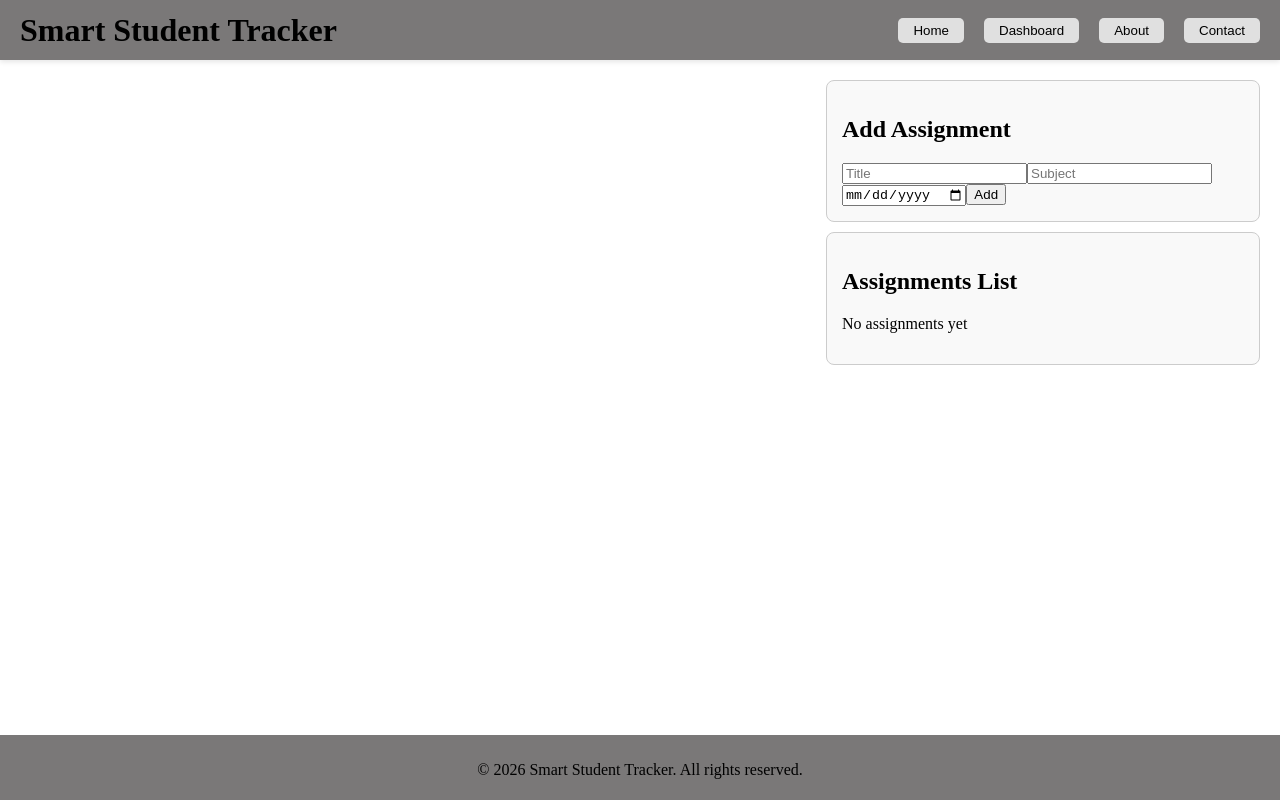
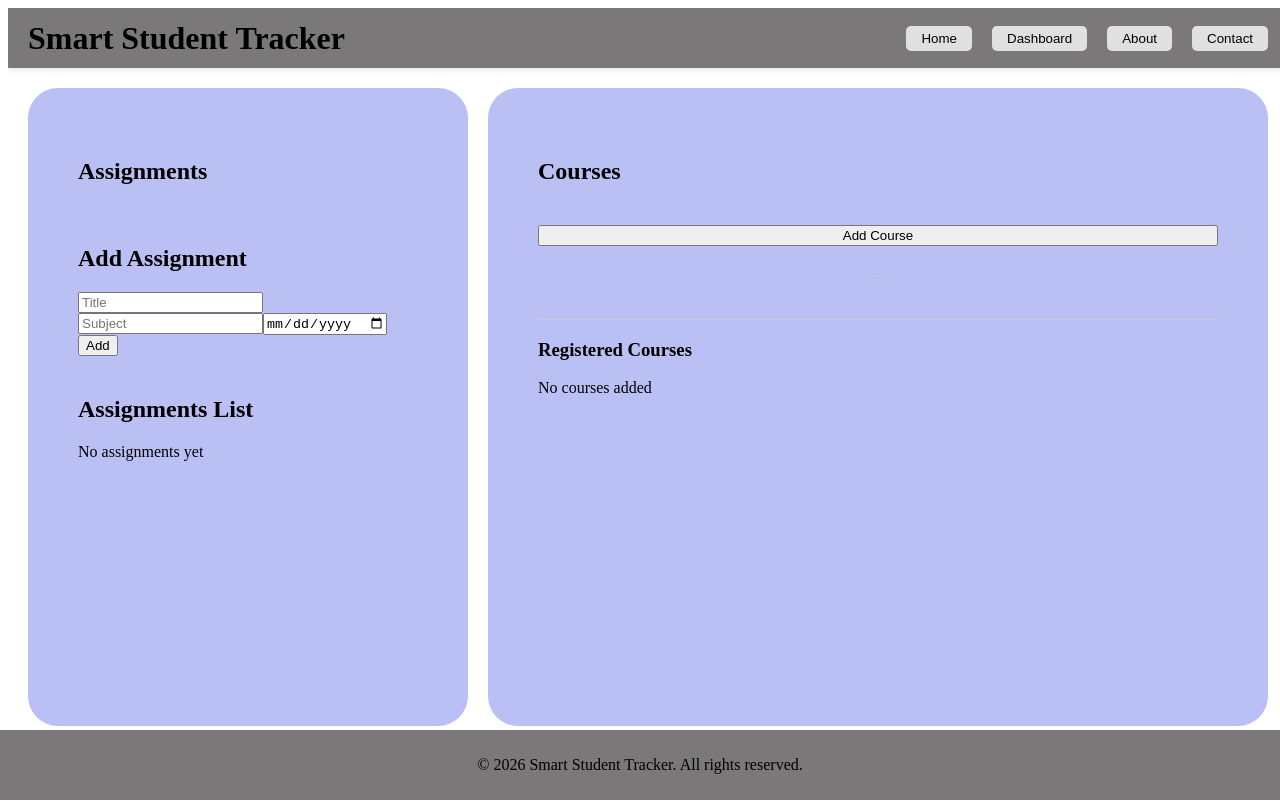
Before and after one commit to Navya-git-account/smart-student-tracker-react-app, a React (Vite) app: page / in a window 1280 px wide. Built offline with nearby package versions, Linux system fonts and the light colour scheme.

Commit message:
course block code added

```diff
--- a/src/App.css
+++ b/src/App.css
@@ -1,34 +1,82 @@
 body, html {
-  margin: 0;
-  padding: 0;
-  height: 100%;
+  margin: 10;
+  padding: 10;
+  width: 100%;
+  max-height: 100%;
   overflow: hidden; /* prevents scrolling */
+
 }
+/* Parent container → left & right layout */
 .container {
   display: flex;
-  justify-content: space-between;
+  height: calc(100vh - 100px); /* adjust if header/footer height changes */
   padding: 20px;
+  gap: 20px;
 }
 
-/* Left side (empty or future UI) */
-.left {
-  width: 60%;
+/* Left side (Assignments) */
+.assignmentform {
+  flex: 1;
+  display: flex;
+  flex-direction: column;
+  gap: 20px;
+  width: 100px;
+  background-color: #bac0f3; /* optional */
+  padding: 50px;
+  border-radius: 30px;
+  margin-bottom: 5%;
 }
 
-/* Right side (THIS is your main content) */
-.right {
-  width: 35%;
+/* Right side (Courses) */
+.courseform {
+  flex: 2;
   display: flex;
   flex-direction: column;
-  gap: 10px;
+  gap: 20px;
+  width: 35%;
+  background-color: #bac0f3; /* optional */
+  padding: 50px;
+  border-radius: 30px;
+  margin-bottom: 5%;
+}
+.course-card {
+  border: 1px solid #ddd;
+  padding: 15px;
+  margin-bottom: 15px;
+  border-radius: 10px;
+  background-color: #fff;
+  box-shadow: 0 2px 5px rgba(0,0,0,0.1);
 }
 
-/* Optional styling */
-.right section {
-  border: 1px solid #ccc;
-  padding: 15px;
-  border-radius: 8px;
-  background-color: #f9f9f9;
+.course-card h4 {
+  margin-top: 0;
+}
+
+.course-card button {
+  margin-top: 10px;
+  padding: 5px 10px;
+  cursor: pointer;
+}
+.course-list-container {
+  max-height: 300px;   /* Set the height you want */
+  overflow-y: auto;    /* Add vertical scrollbar if content exceeds */
+  padding-right: 5px;  /* Prevent content hiding behind scrollbar */
+  margin-top: 15px;
+  border-top: 1px solid #ccc;
+}
+
+/* Optional: style scrollbars (modern browsers) */
+.course-list-container::-webkit-scrollbar {
+  width: 6px;
+}
+
+.course-list-container::-webkit-scrollbar-thumb {
+  background-color: #888;
+  border-radius: 3px;
+}
+
+.course-list-container::-webkit-scrollbar-thumb:hover {
+  background: #555;
 }
 /* Header */
 .header {
@@ -60,8 +108,11 @@ body, html {
   background-color: #d0d0d0;
 }
 .footer {
-  padding: 10px;
-  background-color: #7a7878;
-  text-align: center;
-  margin-top: 350px;
+    position: fixed; /* Fixes the footer to the viewport */
+    left: 0;
+    bottom: 0; /* Aligns to the bottom edge */
+    width: 100%;
+    background-color: #7a7878;
+    text-align: center;
+    padding: 10px 0;
 }
--- a/src/App.jsx
+++ b/src/App.jsx
@@ -3,11 +3,15 @@ import Header from "./components/Header";
 import Footer from "./components/Footer";
 import AssignmentForm from "./components/AssignmentForm";
 import AssignmentList from "./components/AssignmentList";
+import CourseForm from "./components/CourseForm";
+import CourseList from "./components/CourseList";
 import "./App.css";
 
 
 function App() {
   const [assignments, setAssignments] = useState([]);
+  const [courses, setCourses] = useState([]);
+  const [showCourseForm, setShowCourseForm] = useState(false);
 
   const handleAddAssignment = (newAssignment) => {
     setAssignments(prev => [...prev, newAssignment]);
@@ -19,23 +23,68 @@ function App() {
     );
   };
 
+  const addCourse = (course) => {
+    setCourses([...courses, course]);
+  };
+
+  const deleteCourse = (id) => {
+    setCourses(courses.filter(c => c.id !== id));
+  };
+
   return (
     <>
       <Header />
+
       <div className="container">
-        <div className="left"></div>
-        <div className="right">
+
+        {/* Assignment Block */}
+        <div className="assignmentform">
+          <h2>Assignments</h2>
           <AssignmentForm onAdd={handleAddAssignment} />
           <AssignmentList
             assignments={assignments}
             onToggle={handleToggleCompleted}
           />
         </div>
+
+        {/* Course Block */}
+        <div className="courseform">
+          <h2>Courses</h2>
+
+          {/* Add Course Button */}
+          {!showCourseForm && (
+            <button
+              className="show-form-btn"
+              onClick={() => setShowCourseForm(true)}
+            >
+              Add Course
+            </button>
+          )}
+
+          {/* Course Form (shown only when showCourseForm = true) */}
+          {showCourseForm && (
+            <div className="course-form-block">
+              <CourseForm onAddCourse={(course) => {
+                addCourse(course);
+                setShowCourseForm(false); // close form after adding
+              }} />
+            </div>
+          )}
+
+          <hr />
+
+          {/* Course List */}
+          <div className = "course-list-container">
+          <CourseList courses={courses} onDelete={deleteCourse} />
+          </div>
+        </div>
+
       </div>
+
       <Footer />
     </>
   );
+
 }
 
-
 export default App;
--- /dev/null
+++ b/src/components/CourseForm.jsx
@@ -0,0 +1,103 @@
+import { useState } from "react";
+
+function CourseForm({ onAddCourse }) {
+  const [formData, setFormData] = useState({
+    name: "",
+    startDate: "",
+    endDate: "",
+    instructor: "",
+    credits: ""
+  });
+
+  const handleChange = (e) => {
+    const { name, value } = e.target;
+
+    setFormData({
+      ...formData,
+      [name]: value
+    });
+  };
+
+  const handleSubmit = (e) => {
+    e.preventDefault();
+
+    // Validation
+    if (
+      !formData.name ||
+      !formData.startDate ||
+      !formData.endDate ||
+      !formData.instructor ||
+      !formData.credits
+    ) {
+      alert("All fields are required");
+      return;
+    }
+
+    onAddCourse({
+      id: Date.now(),
+      ...formData
+    });
+
+    // Reset form
+    setFormData({
+      name: "",
+      startDate: "",
+      endDate: "",
+      instructor: "",
+      credits: ""
+    });
+  };
+
+  return (
+    <form onSubmit={handleSubmit}>
+      <h3>Add Course</h3>
+
+      <input
+        type="text"
+        name="name"
+        placeholder="Course Name"
+        value={formData.name}
+        onChange={handleChange}
+        required
+      />
+
+      <input
+        type="date"
+        name="startDate"
+        value={formData.startDate}
+        onChange={handleChange}
+        required
+      />
+
+      <input
+        type="date"
+        name="endDate"
+        value={formData.endDate}
+        onChange={handleChange}
+        required
+      />
+
+      <input
+        type="text"
+        name="instructor"
+        placeholder="Instructor Name"
+        value={formData.instructor}
+        onChange={handleChange}
+        required
+      />
+
+      <input
+        type="number"
+        name="credits"
+        placeholder="Credits"
+        value={formData.credits}
+        onChange={handleChange}
+        required
+      />
+
+      <button type="submit">Add Course</button>
+    </form>
+  );
+}
+
+export default CourseForm;
--- /dev/null
+++ b/src/components/CourseItem.jsx
@@ -0,0 +1,13 @@
+function CourseItem({ course, onDelete }) {
+  return (
+    <div className="course-card">
+      <h4>{course.name}</h4>
+      <p><strong>Instructor:</strong> {course.instructor}</p>
+      <p><strong>Credits:</strong> {course.credits}</p>
+      <p><strong>Duration:</strong> {course.startDate} → {course.endDate}</p>
+      <button onClick={() => onDelete(course.id)}>Delete</button>
+    </div>
+  );
+}
+
+export default CourseItem;
--- /dev/null
+++ b/src/components/CourseList.jsx
@@ -0,0 +1,23 @@
+import CourseItem from "./CourseItem";
+
+function CourseList({ courses, onDelete }) {
+  return (
+    <div>
+      <h3>Registered Courses</h3>
+
+      {courses.length === 0 ? (
+        <p>No courses added</p>
+      ) : (
+        courses.map((course) => (
+          <CourseItem
+            key={course.id}
+            course={course}
+            onDelete={onDelete}
+          />
+        ))
+      )}
+    </div>
+  );
+}
+
+export default CourseList;
```
Also changed, not shown: src/components/AssignmentForm.jsx (line endings or trailing spaces).
